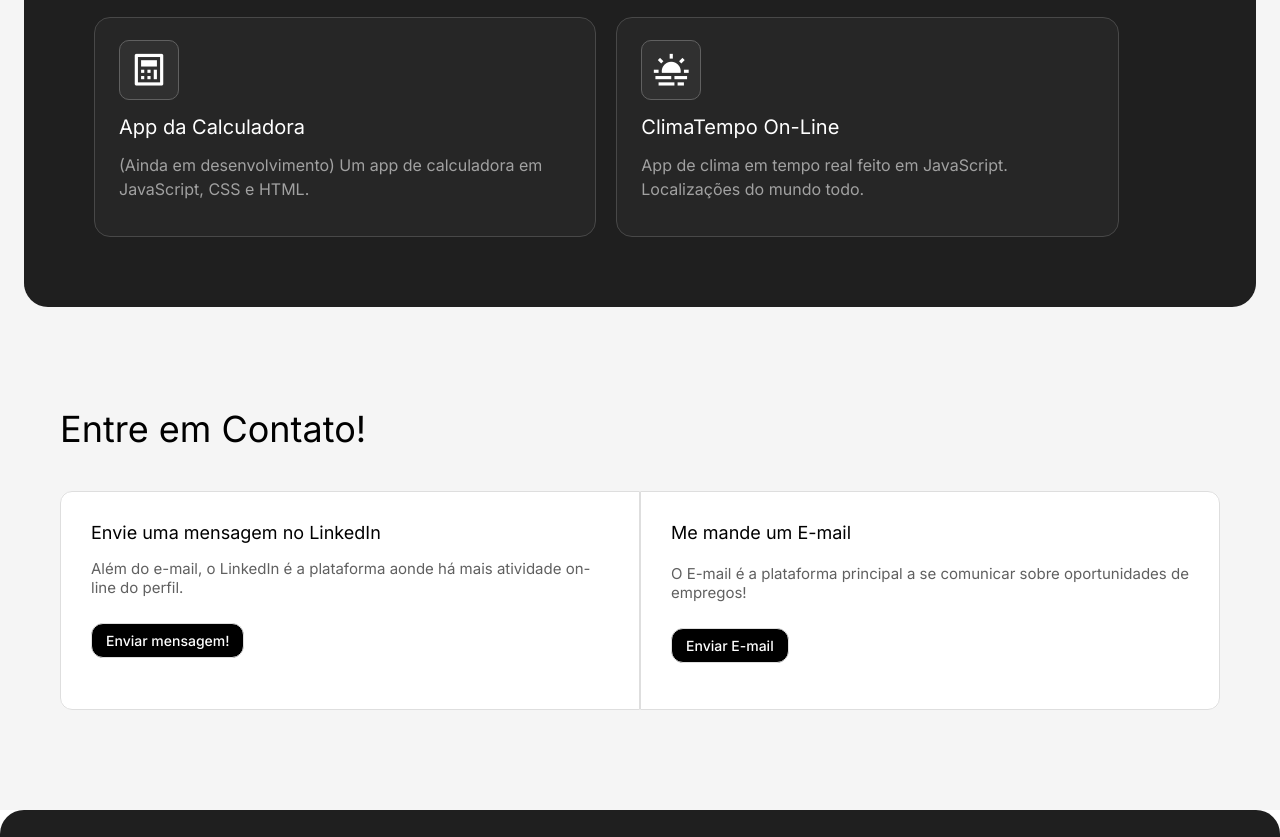
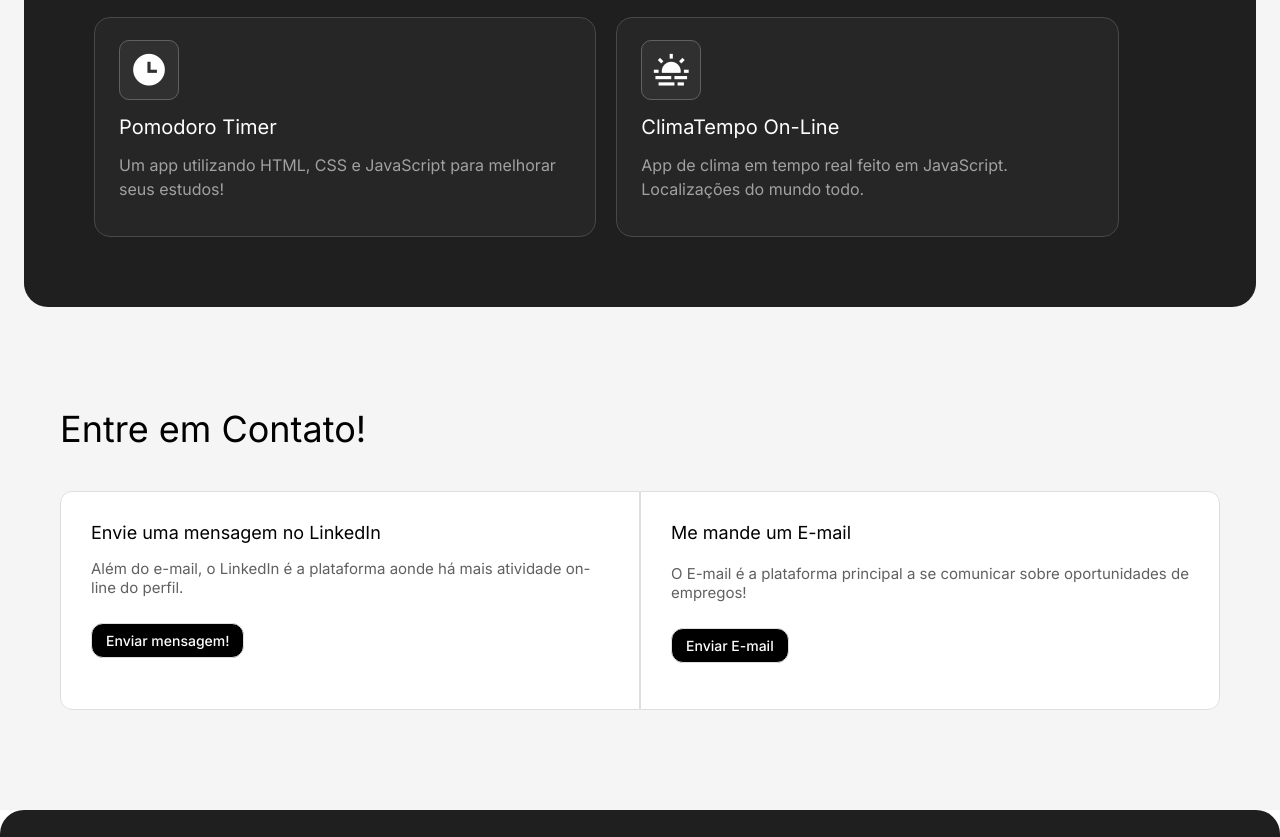
Before and after one commit to Gzinn061/Meu-Portfolio, a plain HTML site: page index.html in a window 1280 px wide. Shown: the part 2000-2837 px from the top of the page. Drawn offline with nearby package versions, Linux system fonts and the light colour scheme; files whose address does not match are found by name.

Commit message:
Update index.html

```diff
--- a/index.html
+++ b/index.html
@@ -124,9 +124,9 @@
                     <p>Um app inspirado no "ToDo List". Feito com HTML5, CSS3 e JavaScript.</p>
                 </div>
                 <div class="item">
-                    <i class="ri-calculator-line"></i>
-                    <a href="#">App da Calculadora</a>
-                    <p>(Ainda em desenvolvimento) Um app de calculadora em JavaScript, CSS e HTML.</p>
+                    <i class="ri-time-fill"></i>
+                    <a href="#https://cronometro-pomodoro-one.vercel.app/">Pomodoro Timer</a>
+                    <p>Um app utilizando HTML, CSS e JavaScript para melhorar seus estudos!</p>
                 </div>
                 <div class="item">
                     <i class="ri-haze-fill"></i>
```
